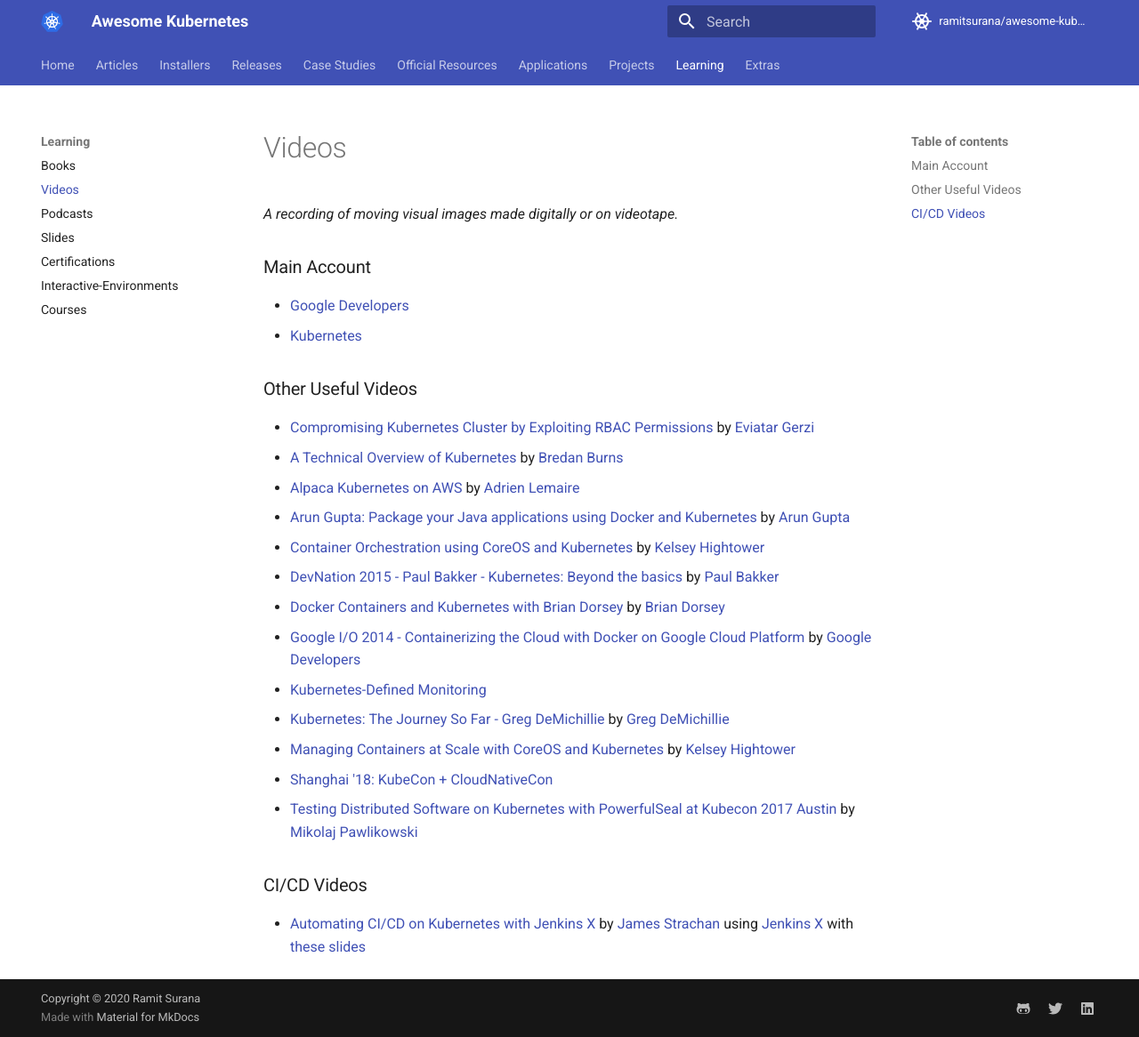
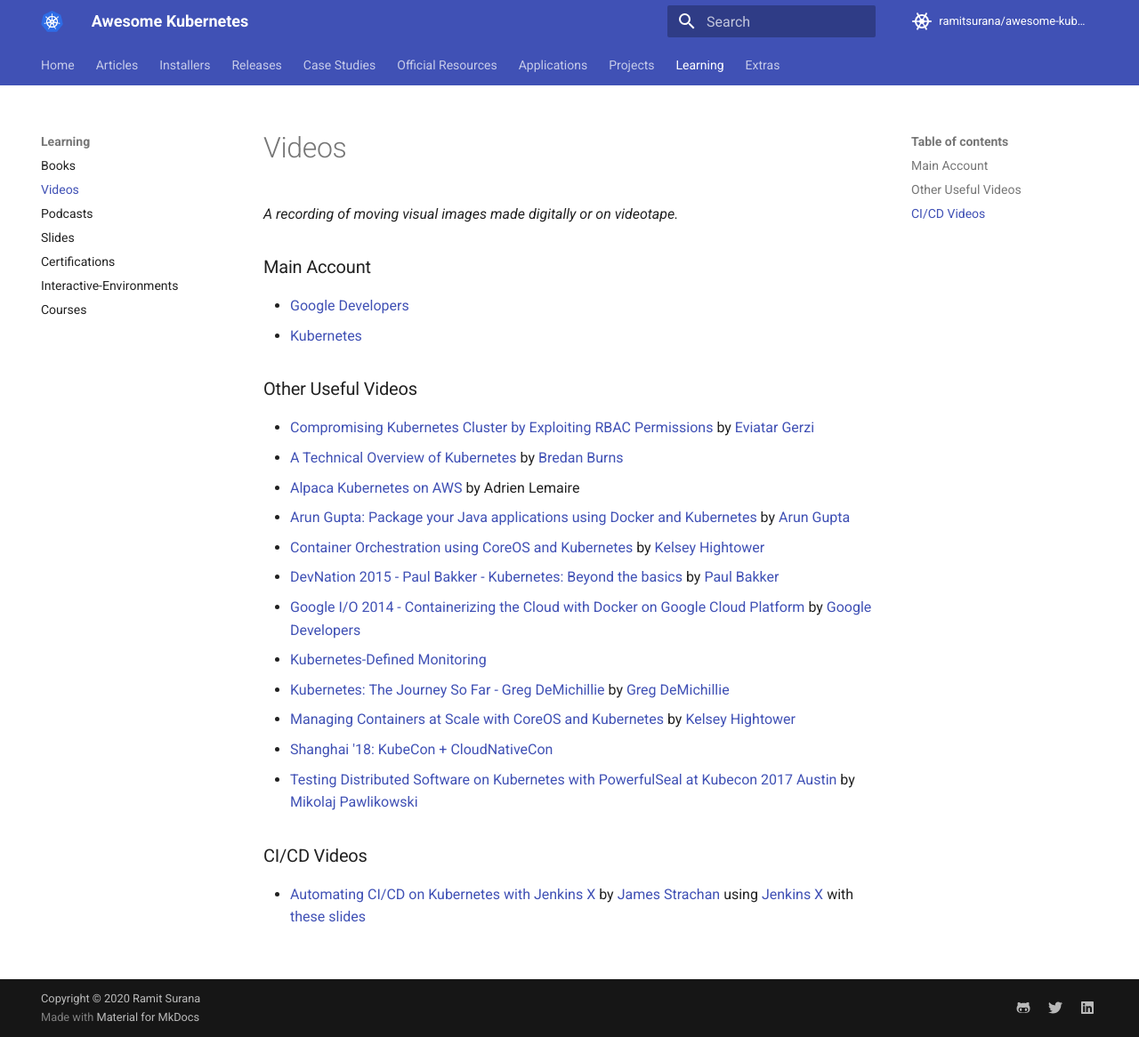
Before and after one commit to topstar920707/awesome-kubernetes, an MkDocs documentation site: the page built from docs/learning-resources/videos.md, in a window 1280 px wide and 1166 px high. Shown: the whole window at 89% size. Built offline with MkDocs 1.6.1 and Material for MkDocs 9.7.7, drawn with Linux system fonts in a browser that asks for light colours; comment, search, counter and statistics services are not loaded.

Commit message:
fix videos broken urls

```diff
--- a/docs/learning-resources/videos.md
+++ b/docs/learning-resources/videos.md
@@ -14,11 +14,10 @@ Videos
 
 * [Compromising Kubernetes Cluster by Exploiting RBAC Permissions](https://www.youtube.com/watch?v=1LMo0CftVC4) by [Eviatar Gerzi](https://twitter.com/g3rzi)
 * [A Technical Overview of Kubernetes](https://www.youtube.com/watch?v=WwBdNXt6wO4) by [Bredan Burns](https://twitter.com/brendandburns)
-* [Alpaca Kubernetes on AWS](https://www.youtube.com/watch?v=jLk1pkc7kv4) by [Adrien Lemaire](https://twitter.com/fandekasp)
+* [Alpaca Kubernetes on AWS](https://www.youtube.com/watch?v=jLk1pkc7kv4) by Adrien Lemaire
 * [Arun Gupta: Package your Java applications using Docker and Kubernetes](https://www.youtube.com/watch?v=R2nj1vRjLwE) by [Arun Gupta](https://twitter.com/arungupta)
 * [Container Orchestration using CoreOS and Kubernetes](https://www.youtube.com/watch?v=tA8XNVPZM2w) by [Kelsey Hightower](https://twitter.com/kelseyhightower)
 * [DevNation 2015 - Paul Bakker - Kubernetes: Beyond the basics](https://youtu.be/MuazGHiiGmA) by [Paul Bakker](https://twitter.com/pbakker)
-* [Docker Containers and Kubernetes with Brian Dorsey](https://www.youtube.com/watch?v=Fcb4aoSAZ98) by [Brian Dorsey](https://twitter.com/briandorsey)
 * [Google I/O 2014 - Containerizing the Cloud with Docker on Google Cloud Platform](https://www.youtube.com/watch?v=tsk0pWf4ipw) by [Google Developers](https://www.youtube.com/channel/UC_x5XG1OV2P6uZZ5FSM9Ttw)
 * [Kubernetes-Defined Monitoring](https://www.youtube.com/watch?v=ncSn3_9bfIQ)
 * [Kubernetes: The Journey So Far - Greg DeMichillie](https://youtu.be/6a2Nirr8cI0) by [Greg DeMichillie](https://twitter.com/gregde)
```
